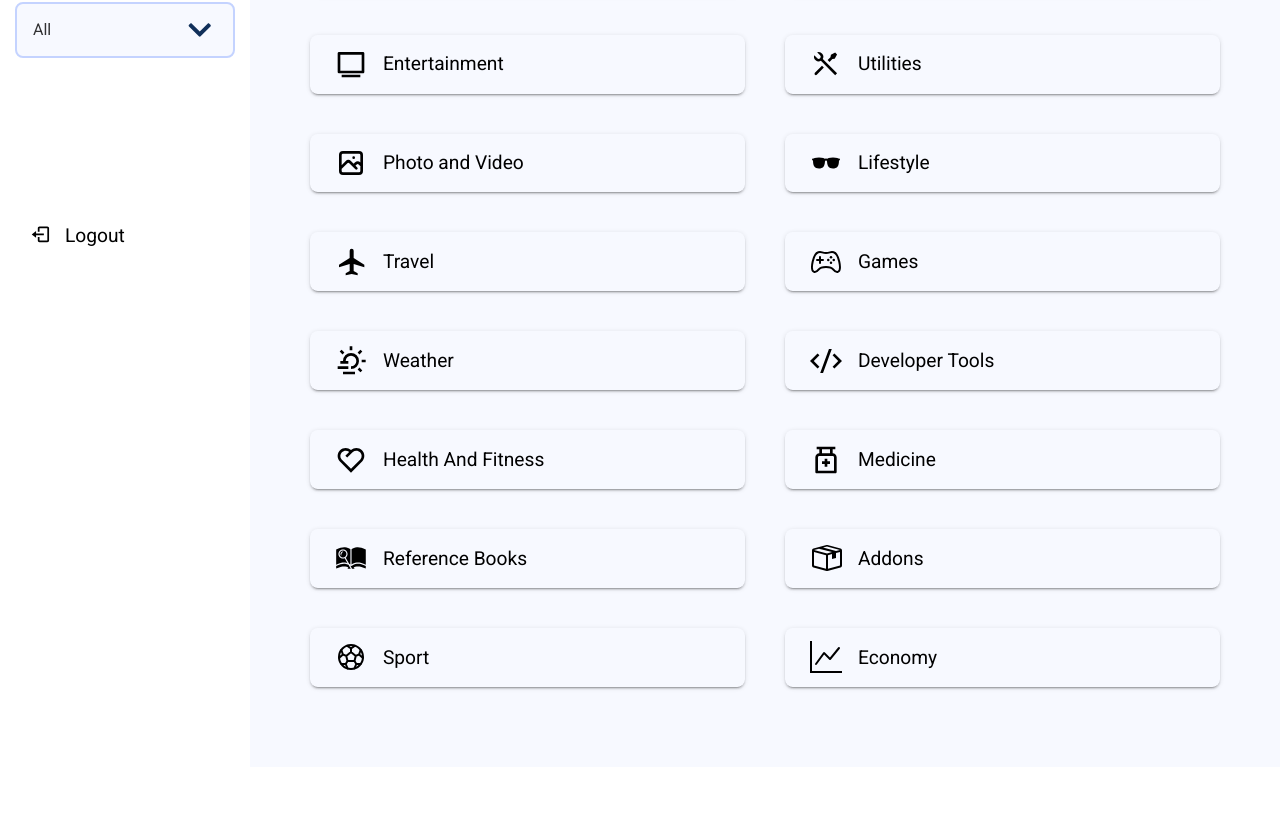
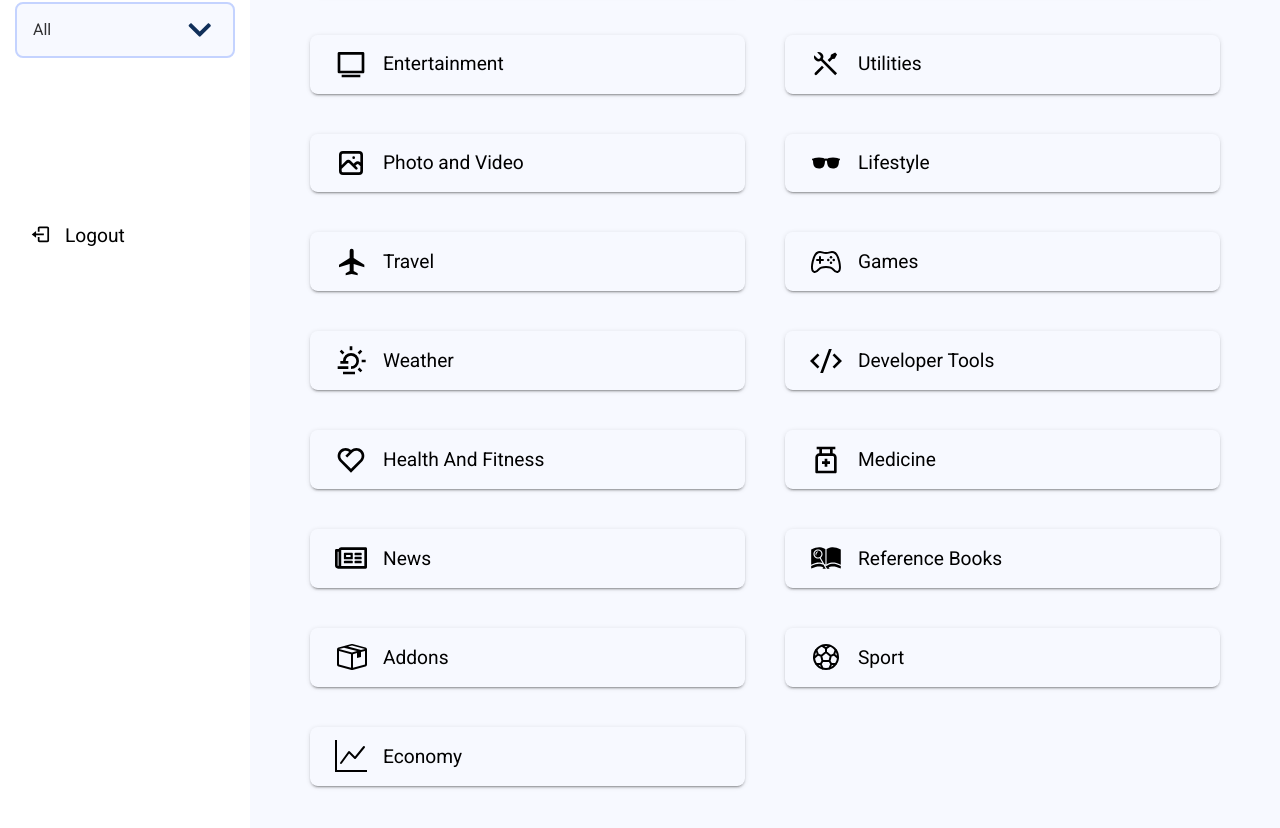
Before and after one commit to floriankulig/testiply, a Next.js app: page /store/categories in a window 1280 px wide. Shown: the part 472-1300 px from the top of the page. Before the commit the page ends 1239 px from the top, so only its background shows below. Built offline with nearby package versions, Linux system fonts and the light colour scheme.

Commit message:
readded news category

```diff
--- a/src/ts/constants.tsx
+++ b/src/ts/constants.tsx
@@ -6,7 +6,7 @@ import {
   AiOutlineDashboard,
   AiFillDashboard,
 } from "react-icons/ai";
-import { FaComment, FaRegComment } from "react-icons/fa";
+import { FaComment, FaRegComment, FaRegNewspaper } from "react-icons/fa";
 import { HiOutlinePhotograph } from "react-icons/hi";
 import { GiArchiveResearch } from "react-icons/gi";
 import {
@@ -79,6 +79,7 @@ export const categories: Category[] = [
     icon: RiHeart2Line,
   },
   { id: "medicine", displayName: "Medicine", icon: RiMedicineBottleLine },
+  { id: "news", displayName: "News", icon: FaRegNewspaper },
   {
     id: "referenceBooks",
     displayName: "Reference Books",
--- a/src/ts/types.ts
+++ b/src/ts/types.ts
@@ -25,6 +25,7 @@ export type CategoryID =
   | "developerTools"
   | "healthAndFitness"
   | "medicine"
+  | "news"
   | "referenceBooks"
   | "addons"
   | "sport"
@@ -41,7 +42,7 @@ export type FormType = "login" | "register" | "dev_register";
 
 export interface App {
   name: string;
-  desc: string;
+  description: string;
   websiteUrl: string; //Website oder Github oder FaceBook
   platform: Platform;
   icon: string;
```
